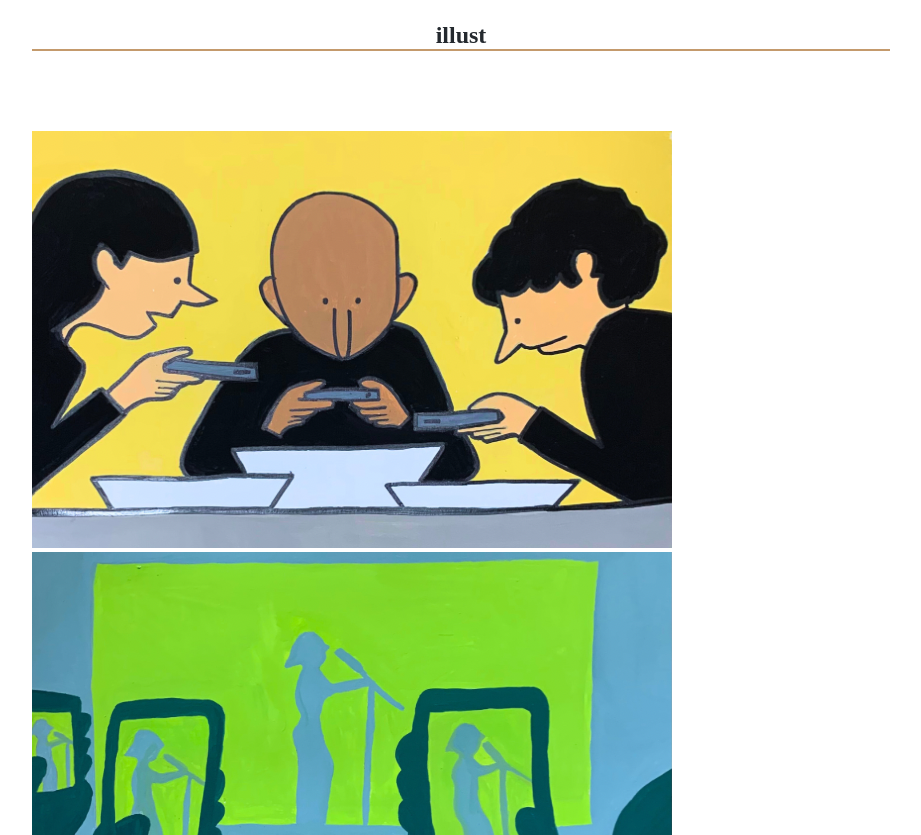
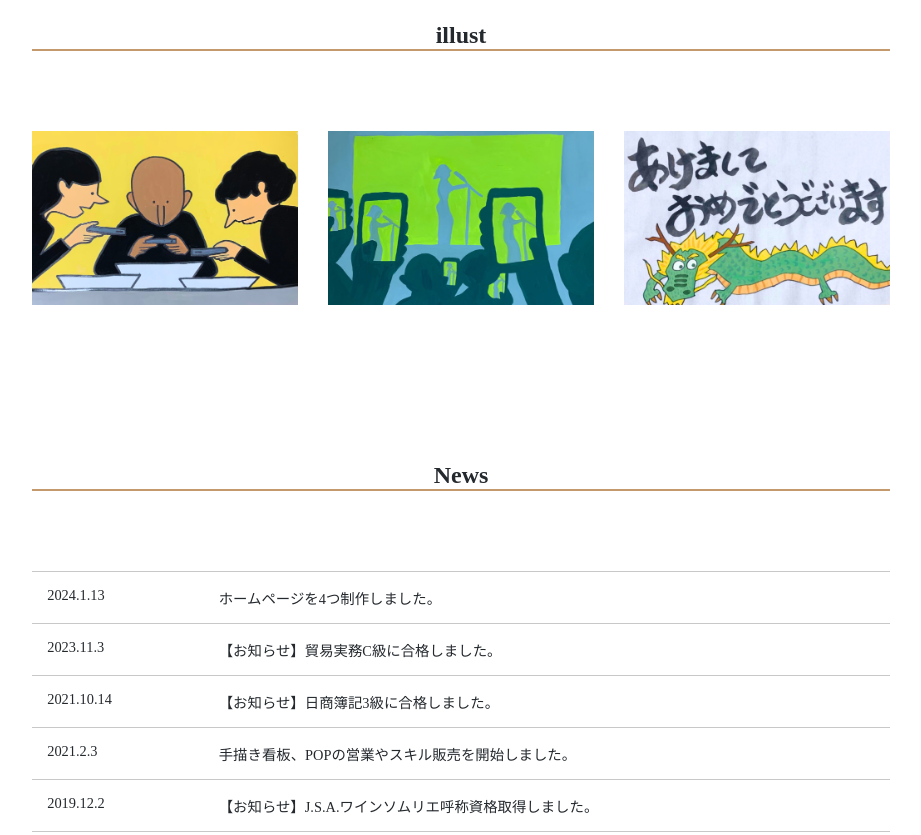
Before and after one commit to sugaya-design/top, a plain HTML site: page index.html in a window 1280 px wide. Shown: the part 1760-2595 px from the top of the page, without its empty margins (179-1100 px from the left). Drawn offline with Linux system fonts and the light colour scheme; some packages are replaced by stand-ins of ours.

Commit message:
Add files via upload

```diff
--- a/css/style.css
+++ b/css/style.css
@@ -1,4 +1,3 @@
-
 @charset "UTF-8";
 
 html {
@@ -127,6 +126,24 @@ Works
   margin-bottom: 23px;
    filter: drop-shadow(5px 5px 5px #aaa);
   }
+
+
+/*-------------------------------------------
+illust
+-------------------------------------------*/
+#illust ul {
+  display: flex;
+  justify-content: space-between;
+  flex-wrap: wrap;
+  margin-bottom: 50px;
+}
+
+
+#illust li {
+  width: 31%;
+  margin-bottom: 23px;
+   }
+
 
 /*-------------------------------------------
 News
```
